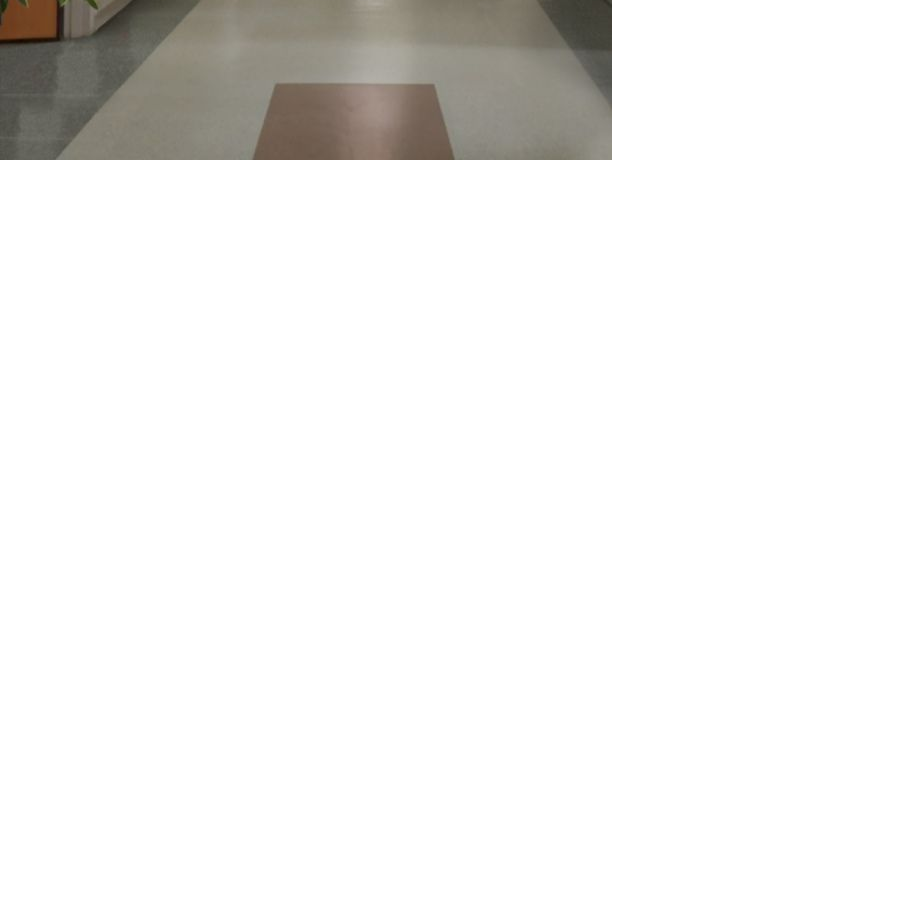
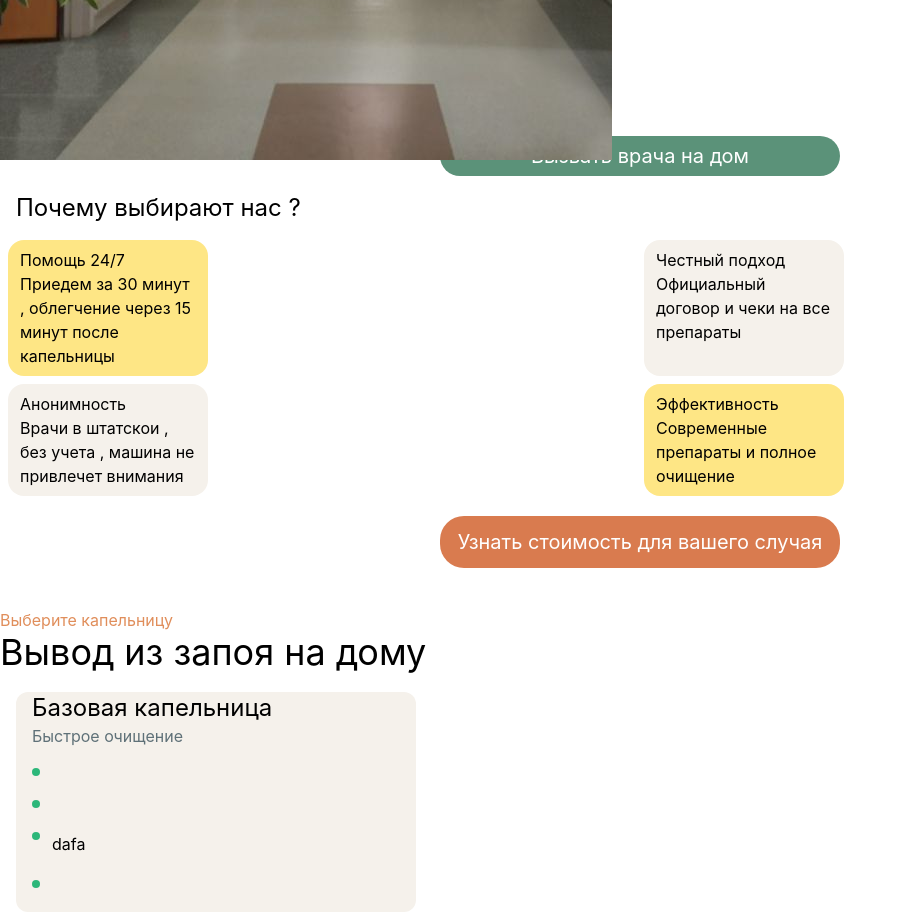
Before and after one commit to danon52/HospitalSite, a React (Vite) app: page / in a window 1280 px wide. Shown: the part 560-1472 px from the top of the page, without its empty margins (0-907 px from the left). Before the commit the page ends 800 px from the top, so only its background shows below. Built offline with nearby package versions, Linux system fonts and the light colour scheme.

Commit message:
Develop first service

```diff
--- a/src/App.jsx
+++ b/src/App.jsx
@@ -31,24 +31,102 @@ export default function App() {
 
 
       <div>
-        <p className="text-2xl text-amber-600">
+        <p className="text-2xl text-[#222a2e]">
           Наркологическая клиника в Ростову-на-Дону
         </p>
-        <p className="text-xl text-amber-400">Анонимная помощь на дому и на стационаре </p>
+        <p className="text-xl  ">Анонимная помощь на дому и на стационаре </p>
       </div>
-      <div className="">
-        <div className="" >
-          <p>Вывод из запоя на дому </p>
-          <div>
-            <p>От 3500 </p>
-            <p>Черезе 30 минут у вас дома </p>
-          </div>
-          <div>
-            <button>
-              Вызвать врача на дом
-            </button>
+
+
+      <div className="w-100 mt-5 bg-gray-200 rounded-2xl ml-5 " >
+        <div>
+          <div className="flex">
+            <img className="w-20" src="/blood_bag.svg" alt="" />
+            <div>
+              <p>
+                Вывод из запоя на дому
+              </p>
+              <p>От 3500 </p>
+              <p>
+                Через 30 минту у вас дома
+              </p>
+            </div>
           </div>
         </div>
+      </div>
+
+      <div className="flex justify-center py-4 ">
+        <button className="w-100 bg-[#5B9279]  text-white h-10 rounded-4xl text-xl cursor-pointer">
+          Вызвать врача на дом
+        </button>
+      </div>
+
+      <p className="text-2xl px-4">Почему выбирают нас ? </p>
+      <div className="grid grid-cols-2 gap-2 mt-4 px-2">
+        <div className="bg-amber-200 w-50 h-auto px-3 py-2 rounded-2xl">
+          <p>
+            Помощь 24/7
+          </p>
+          <p>Приедем за 30 минут , облегчение через 15 минут после капельницы </p>
+        </div>
+        <div className="bg-[#F5F1EB] w-50 h-auto px-3 py-2 rounded-2xl ">
+          <p>Честный подход </p>
+          <p>Официальный договор и чеки на все препараты</p>
+        </div>
+        <div className="bg-[#F5F1EB] w-50 h-auto px-3 py-2 rounded-2xl">
+          <p>
+            Анонимность
+          </p>
+          <p>Врачи в штатскои , без учета , машина не привлечет внимания </p>
+        </div>
+        <div className="bg-amber-200 w-50 h-auto px-3 py-2 rounded-2xl">
+          <p> Эффективность </p>
+          <p>Современные препараты и полное очищение </p>
+        </div>
+
+      </div>
+      <div className="flex justify-center mt-5">
+        <button className="bg-[#D97B4F] rounded-3xl cursor-pointer  w-100 h-13 text-xl text-white">Узнать стоимость для вашего случая </button>
+      </div>
+
+
+
+      <p className="text-[#E08E5B] mt-10">Выберите капельницу </p>
+      <p className="text-4xl">Вывод из запоя на дому  </p>
+      <div className="px-4 ">
+
+        <div className="mt-5 w-100 h-auto rounded-xl bg-[#F5F1EB]">
+
+
+          <div className="px-4">
+            <p className="text-2xl">Базовая капельница</p>
+            <div>
+              <p className="text-[#5F7178]">Быстрое очищение</p>
+            </div>
+
+
+            <div className="mt-5  ">
+              <div className="w-2 h-2 rounded-full bg-[#2cb779]"></div>
+
+            </div>
+
+            <div className="py-6">
+              <div className="w-2 h-2 rounded-full bg-[#2cb779]"></div>
+            </div>
+
+            <div className="flex ">
+              <div className="w-2 h-2 rounded-full bg-[#2cb779]"></div>
+              <p className="ml-3">dafa</p>
+            </div>
+
+            <div className="py-6 flex">
+              <div className="w-2 h-2 rounded-full  bg-[#2cb779]"></div>
+            </div>
+
+          </div>
+
+        </div>
+
       </div>
     </div>
   )
```
Also changed, not shown: public/blood_bag.svg (added).
